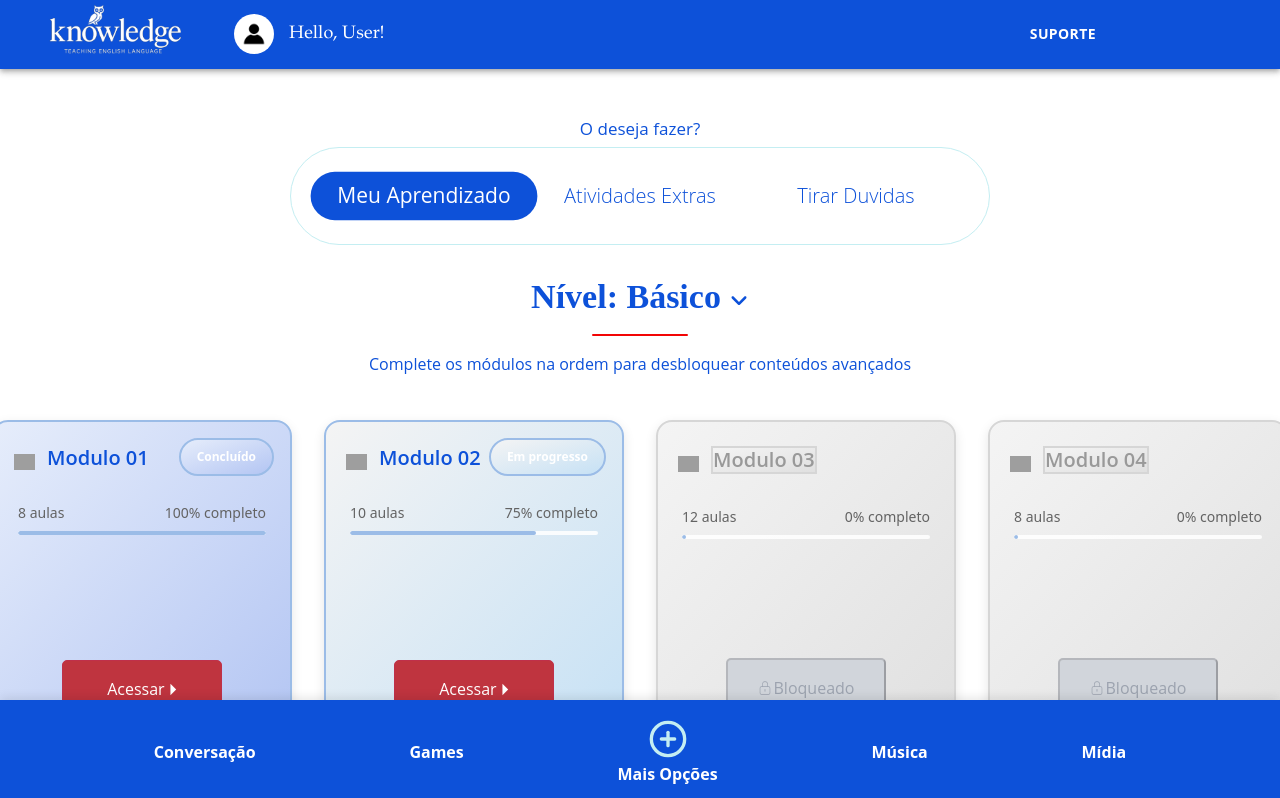
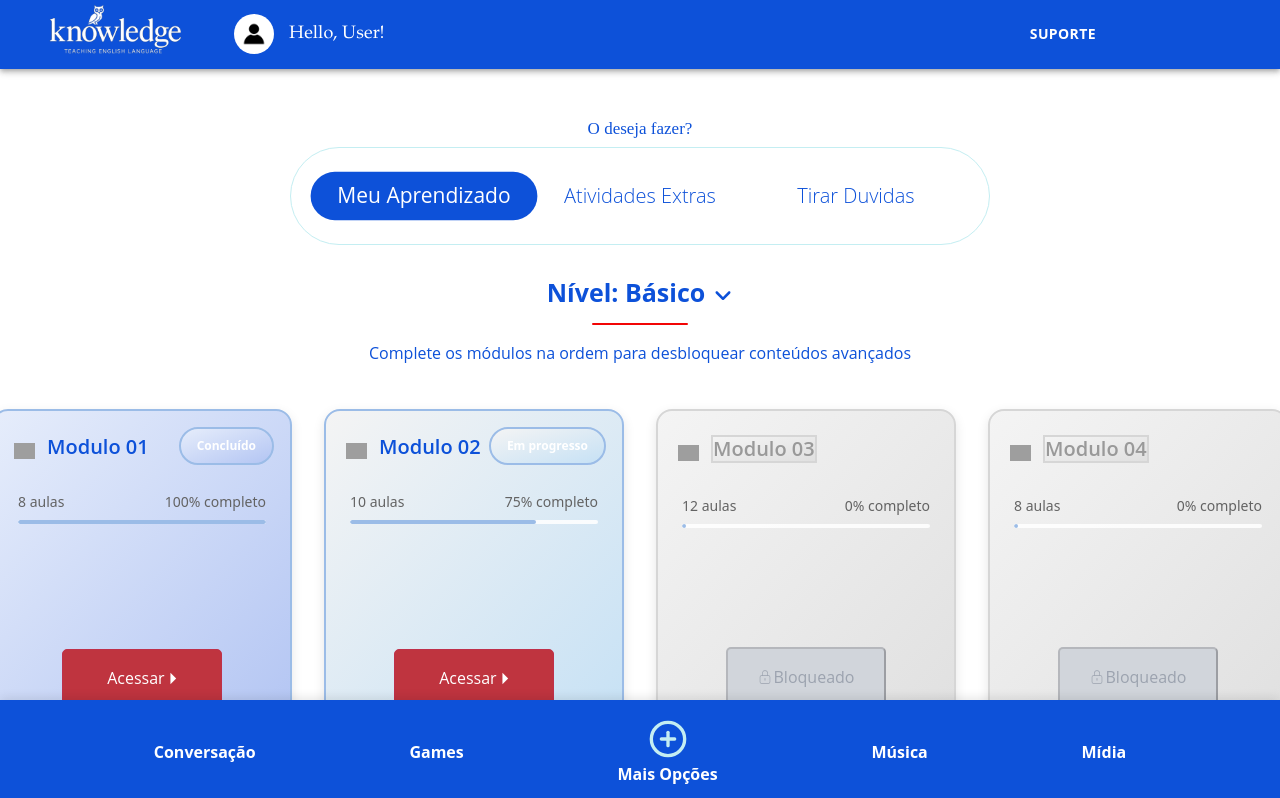
Before and after one commit to Yuzodin/knowledge, a React (Vite) app: page / in a window 1280 px wide. Shown: the top 798 px of the page. Built offline with nearby package versions, Linux system fonts and the light colour scheme; grey boxes are pictures that could not be loaded; some icons are missing.

Commit message:
Ajuste na tipografia de niveis

```diff
--- a/src/HomePage/CursoModulosAvancados.css
+++ b/src/HomePage/CursoModulosAvancados.css
@@ -16,8 +16,8 @@
 
   .titleNivel{
     color: #0D51D9;
-    font-family: "Garamond, serif";
-    font-size: 34px;
+    font-family: "Open Sans", sans-serif;
+    font-size: 25px;
     font-weight: bold;
     margin-bottom: 1rem;
   }
@@ -175,7 +175,6 @@
     width: 160px;
     padding: 1rem;
     border-radius: 5px;
-    font-weight: 500;
     cursor: pointer;
     transition: all 0.3s ease;
     font-family: "Open Sans", sans-serif;
@@ -185,7 +184,6 @@
     background-color: #d1d5db;
     color: #9ca3af;
     cursor: not-allowed;
-    font-family: "Open Sans", sans-serif;
   }
 
   .access-button:not(.blocked) {
--- a/src/HomePage/Navigation.css
+++ b/src/HomePage/Navigation.css
@@ -10,7 +10,7 @@
 
   .navigation-title {
     color: #0D51D9;
-    font-family: "Open Sans", sans-serif;
+    font-family: "Garamond, serif";
     font-size: 17px;
     font-weight: 500;
     margin-bottom: 0.5rem;
--- a/src/HomePage/cards.jsx
+++ b/src/HomePage/cards.jsx
@@ -68,7 +68,7 @@ export default function CursoModulosAvancados() {
     <div className="curso-modulos-container">
       <div className="header" style={{ position: 'relative' }}>
       <h1 className="titleNivel">
-        Nível: <strong>{nivel}</strong>
+        Nível: {nivel}
         <FaAngleDown
           style={{ fontSize: '20px', marginLeft: '8px', cursor: 'pointer' }}
           onClick={() => setShowDropdown(!showDropdown)}
```
